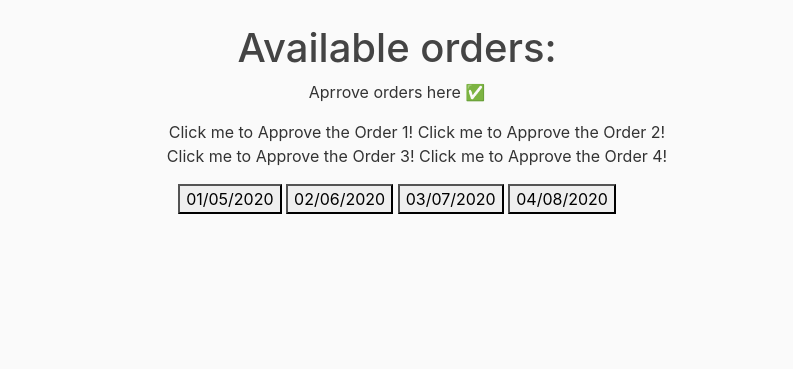
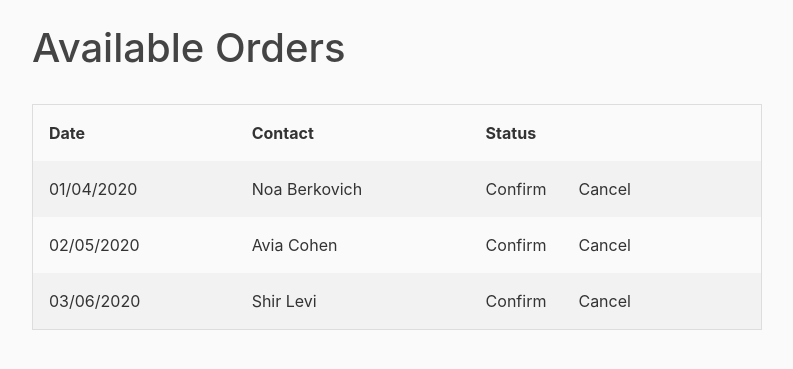
Before and after one commit to GalTayeb/SitterExpress, a Django app: page /orders/ in a window 1280 px wide. Shown: the part 56-425 px from the top of the page, without its empty margins (53-846 px from the left). Run offline with Django 3.2, Linux system fonts and the light colour scheme; some libraries are stand-ins or nearby versions.

Commit message:
New Update

```diff
--- a/babySitter/templates/babySitter/orders.html
+++ b/babySitter/templates/babySitter/orders.html
@@ -1,16 +1,78 @@
 {% extends "babySitter/base.html" %}
 {% block content %}
     <div class = "main">
-
-        <h1>Available orders:</h1>
-
-        <p>Aprrove orders here &#9989;</p>
-
+        <h1>Available Orders</h1>
+        <br/>
         <html>
         <head>
             <meta name="viewport" content="width=device-width, initial-scale=1">
             <style>
-
+                table {
+                    border-collapse: collapse;
+                    border-spacing: 0;
+                    width: 100%;
+                    border: 1px solid #ddd;
+                }
+                th, td {
+                    text-align: left;
+                    padding: 16px;
+                }
+                tr:nth-child(even) {
+                    background-color: #f2f2f2;
+                }
+            </style>
+        </head>
+        <body>
+        <table>
+            <tr>
+                <th>Date</th>
+                <th>Contact</th>
+                <th>Status</th>
+            </tr>
+            <tr>
+                <td>01/04/2020</td>
+                <td>Noa Berkovich</td>
+                <td class="popup" onclick="Confirm()">Confirm
+                    <span class="confirmpopuptext" id="confirmPopup">Order Confirmed!</span>
+                </td>
+                <td class="popup" onclick="Cancel()">Cancel
+                    <span class="cancelpopuptext" id="cancelPopup">Order Canceled!</span>
+                </td>
+            </tr>
+            <tr>
+                <td>02/05/2020</td>
+                <td>Avia Cohen</td>
+                <td class="popup" onclick="Confirm()">Confirm
+                    <span class="confirmpopuptext" id="confirmPopup">Order Confirmed!</span>
+                </td>
+                <td class="popup" onclick="Cancel()">Cancel
+                    <span class="cancelpopuptext" id="cancelPopup">Order Canceled!</span>
+                </td>
+            </tr>
+            <tr>
+                <td>03/06/2020</td>
+                <td>Shir Levi</td>
+                <td class="popup" onclick="Confirm()">Confirm
+                    <span class="confirmpopuptext" id="confirmPopup">Order Confirmed!</span>
+                </td>
+                <td class="popup" onclick="Cancel()">Cancel
+                    <span class="cancelpopuptext" id="cancelPopup">Order Canceled!</span>
+                </td>
+            </tr>
+        </table>
+        <script>
+            function Confirm() {
+            // When the user clicked, open the popup
+                var popup = document.getElementById("confirmPopup");
+                popup.classList.toggle("show");
+            }
+            function Cancel() {
+            // When the user clicked, open the popup
+                var popup = document.getElementById("cancelPopup");
+                popup.classList.toggle("show");
+            }
+        </script>
+        <style>
             .popup {
                 position: relative;
                 display: inline-block;
@@ -20,40 +82,8 @@
                 -ms-user-select: none;
                 user-select: none;
             }
-
-.popup2 {
-  position: relative;
-  display: inline-block;
-  cursor: pointer;
-  -webkit-user-select: none;
-  -moz-user-select: none;
-  -ms-user-select: none;
-  user-select: none;
-}
-
-.popup3 {
-  position: relative;
-  display: inline-block;
-  cursor: pointer;
-  -webkit-user-select: none;
-  -moz-user-select: none;
-  -ms-user-select: none;
-  user-select: none;
-}
-
-.popup4 {
-  position: relative;
-  display: inline-block;
-  cursor: pointer;
-  -webkit-user-select: none;
-  -moz-user-select: none;
-  -ms-user-select: none;
-  user-select: none;
-}
-
-
             /* The actual popup */
-.popup .popuptext {
+            .popup .confirmpopuptext {
                 visibility: hidden;
                 width: 160px;
                 background-color: #4CAF50;
@@ -200,64 +151,7 @@
                 to {opacity:1 ;}
             }
         </style>
-</head>
-<body style="text-align:center">
-
-
-<ol>
-<div class="popup" onclick="myFunction()">Click me to Approve the Order 1!
-  <span class="popuptext" id="myPopup">Order 1 Aprroved!</span>
-</div>
-
-<div class="popup2" onclick="myFunction2()">Click me to Approve the Order 2!
-  <span class="popuptext2" id="myPopup2">Order 2 Aprroved!</span>
-</div>
-
-<div class="popup3" onclick="myFunction3()">Click me to Approve the Order 3!
-  <span class="popuptext3" id="myPopup3">Order 3 Aprroved!</span>
-</div>
-
-<div class="popup4" onclick="myFunction4()">Click me to Approve the Order 4!
-  <span class="popuptext4" id="myPopup4">Order 4 Aprroved!</span>
-</div>
-</ol>
-
-<script>
-// When the user clicks on div, open the popup
-function myFunction() {
-
-  var popup = document.getElementById("myPopup")  ;
-  popup.classList.toggle("show");
-}
-function myFunction2() {
-
-  var popup2 = document.getElementById("myPopup2")  ;
-  popup2.classList.toggle("show");
-}
-
-function myFunction3() {
-
-  var popup3 = document.getElementById("myPopup3")  ;
-  popup3.classList.toggle("show");
-}
-
-function myFunction4() {
-
-  var popup4 = document.getElementById("myPopup4")  ;
-  popup4.classList.toggle("show");
-}
-
-</script>
-
-
         </body>
         </html>
-
-
-            <button class="button">01/05/2020</button>
-            <button class="button">02/06/2020</button>
-            <button class="button">03/07/2020</button>
-            <button class="button">04/08/2020</button>
-
     </div>
 {% endblock content %}
```
Also changed, not shown: other parts of babySitter/templates/babySitter/orders.html (+6 -85 lines), babySitter/templates/babySitter/history.html (+9 -29 lines), users/models.py (+7 -4 lines), db.sqlite3, users/migrations/0002_auto_20200610_1221.py. Lines whose indentation alone changed are shown as unchanged.
